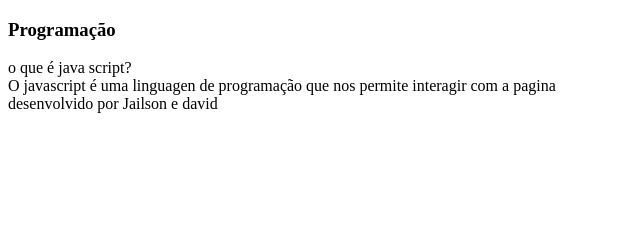
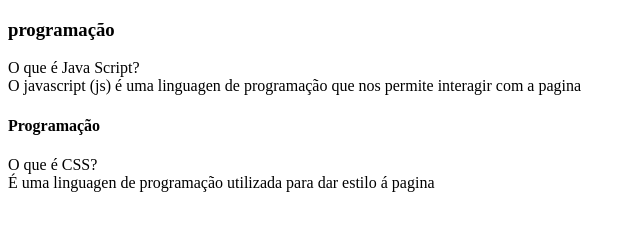
Before and after one commit to jailsonantonello/Ferramenta-de-estudos--Jailson-e-david, a plain HTML site: page index.html in a window 1280 px wide. Shown: the whole page, without its empty margins (0-640 px from the left). Drawn offline with Linux system fonts and the light colour scheme.

Commit message:
finalizamos a aula 2

```diff
--- a/index.html
+++ b/index.html
@@ -1,29 +1,42 @@
 <!DOCTYPE html>
 <html lang="en">
+
 <head>
     <meta charset="UTF-8">
     <meta name="viewport" content="width=device-width, initial-scale=1.0">
     <title>Ferramenta interativa de estudo - Jailson e david </title>
 </head>
+
 <body>
+
     <main>
-<section id="container">
-<div class="cartao__conteudo">
-<h3> Programação </h3>
-</div class="cartao__conteudo__pergunta">
-o que é java script?
-<div class="cartão_conteudo_resposta">
-      O javascript é uma linguagen de programação que nos permite interagir com a pagina
 
-       </div>
-    </div>
-</div>
+        <section id="container">
 
-</section>
-    </main>
-<footer
-<p>desenvolvido por Jailson e david </p>
-<footer
+            <article>
+                <div class="cartao__conteudo">
+                    <h3>programação</h3>
+                    <div class="cartao__conteudo__pergunta">
+                        O que é Java Script?
+                    </div>
+                    <div class="cartao__conteudo__resposta">
+                        O javascript (js) é uma linguagen de programação que nos permite interagir com a pagina
+                    </div>
+                </div>
+            </article>
+
+            <article class="cartao">
+                <div class="cartao_conteudo">
+                    <h4> Programação </h4>
+                    <div class="cartao_conteudo_pergunta">
+                        O que é CSS?
+                    </div>
+                    <div class="cartao__conteudo__resposta">
+                        É uma linguagen de programação utilizada para dar estilo á pagina
+                    </div>
+                </div>
+            </article>
 
 </body>
+
 </html>
```
Also changed, not shown: 1 other file.
